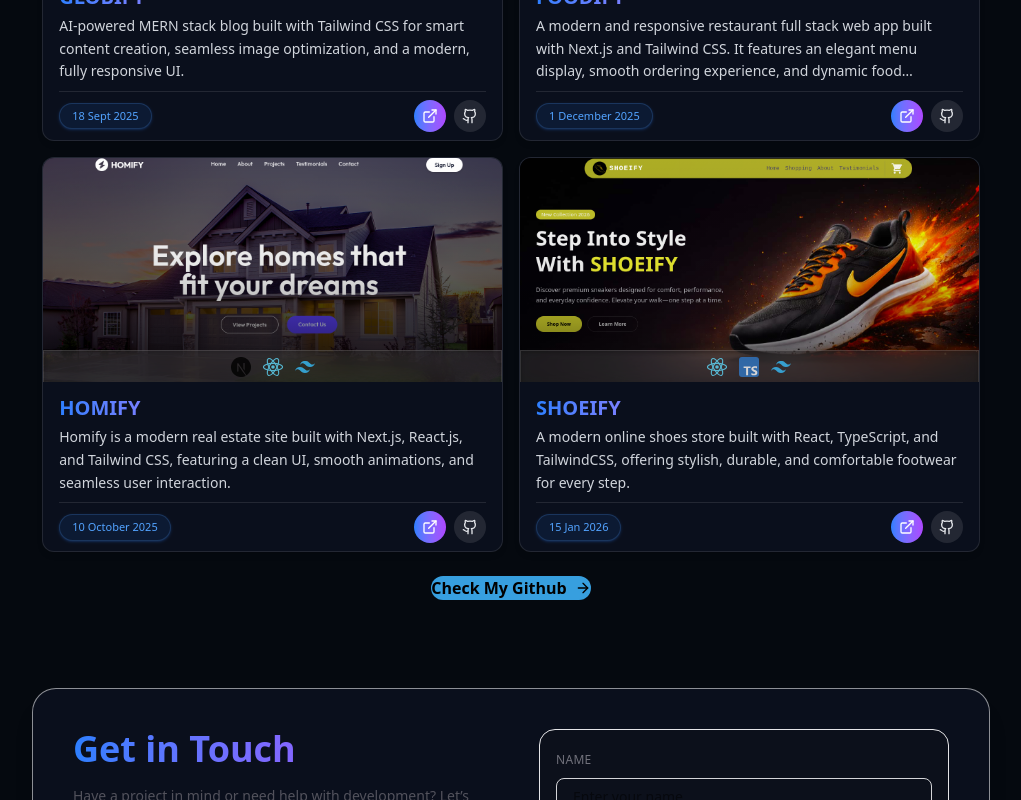
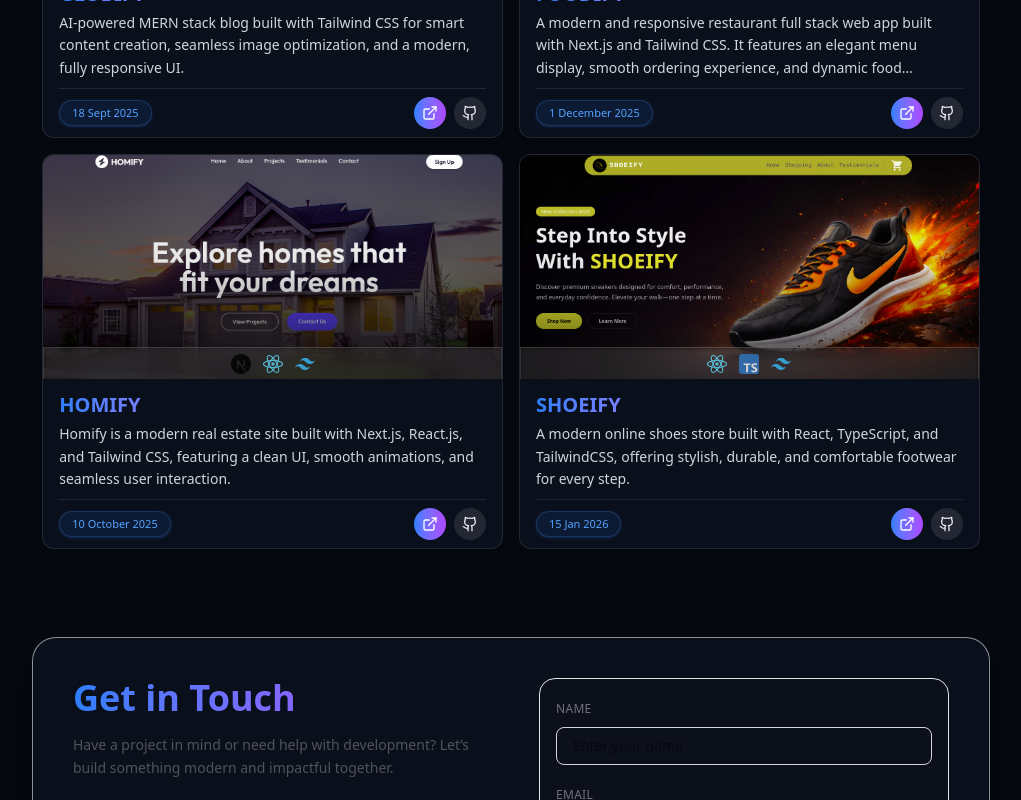
Before and after one commit to wajahat-kamal/Dev-Portfolio, a React (Vite) app: page / in a window 1280 px wide. Shown: the part 1782-2582 px from the top of the page, without its empty margins (129-1150 px from the left). Built offline with nearby package versions, Linux system fonts and the light colour scheme.

Commit message:
Refactor ProjectsSection: remove unnecessary button component, streamline text styling for improved readability, and enhance overall layout consistency.

```diff
--- a/src/components/ProjectsSection.jsx
+++ b/src/components/ProjectsSection.jsx
@@ -31,7 +31,7 @@ export const ProjectsSection = () => {
         </motion.h2>
 
         <motion.p
-          className="text-center text-gray-400 text-[13px] sm:text-[15px] md:text-base mb-4 max-w-xl lg:max-w-2xl mx-auto leading-relaxed"
+          className="text-center text-gray-400 text-[13px] sm:text-[15px] mb-4 max-w-xl lg:max-w-2xl mx-auto leading-relaxed"
           {...fadeLeft(0.25)}
         >
           Here are some of my recent projects. Each project was carefully
@@ -54,22 +54,6 @@ export const ProjectsSection = () => {
           ))}
         </motion.div>
 
-        <motion.div
-          className="text-center mt-6"
-          initial={{ opacity: 0, y: 16, filter: "blur(4px)" }}
-          whileInView={{ opacity: 1, y: 0, filter: "blur(0px)" }}
-          transition={{ duration: 0.5, delay: 0.5, ease: [0.22, 1, 0.36, 1] }}
-          viewport={{ once: true }}
-        >
-          <a
-            className="bg-primary font-semibold rounded-xl w-fit flex items-center mx-auto gap-2 group"
-            target="_blank"
-            href="https://github.com/wajahat-kamal"
-          >
-            Check My Github
-            <ArrowRight size={16} className="transition-transform duration-300 group-hover:translate-x-1" />
-          </a>
-        </motion.div>
       </motion.div>
     </motion.section>
   );
```
